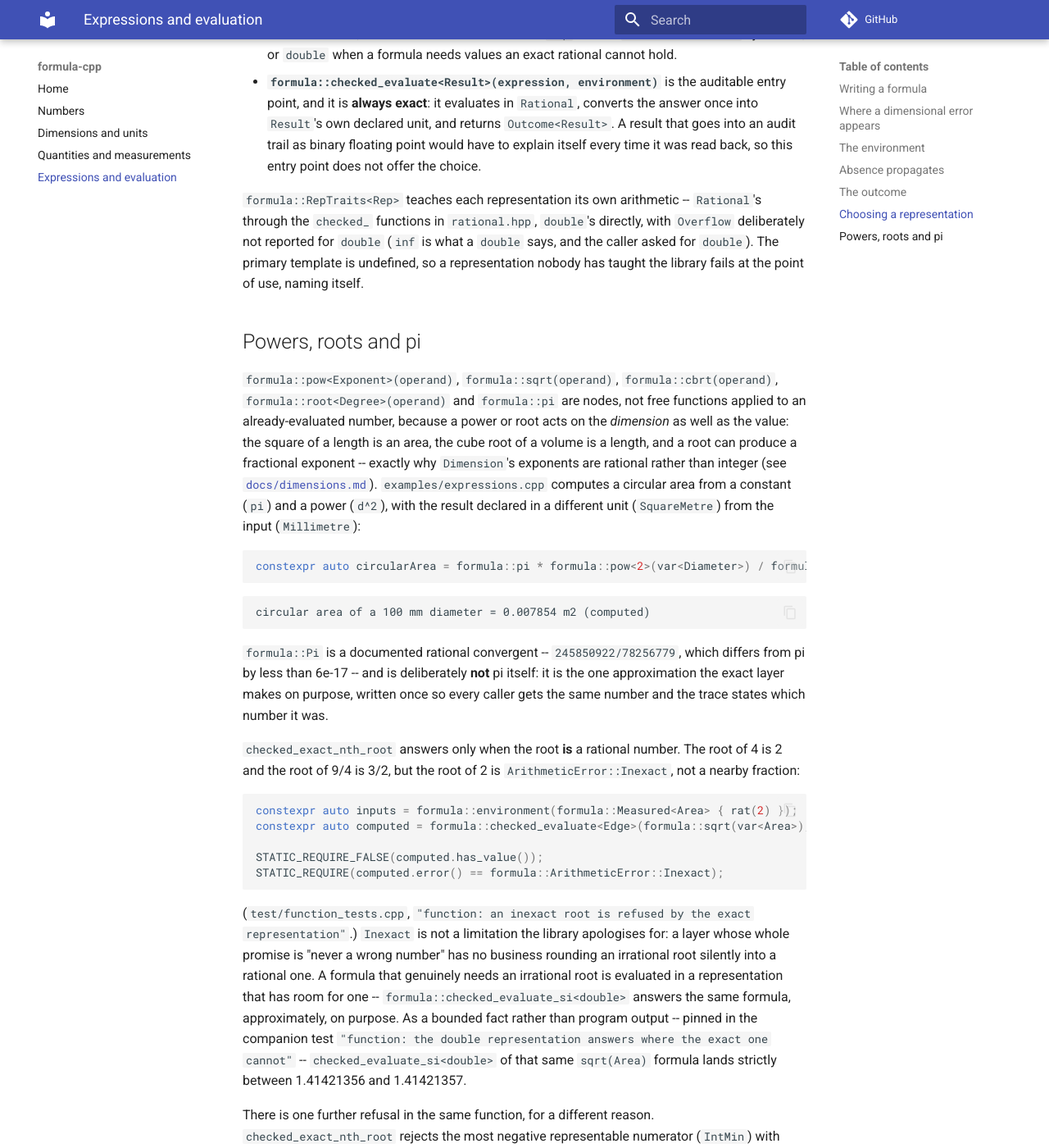
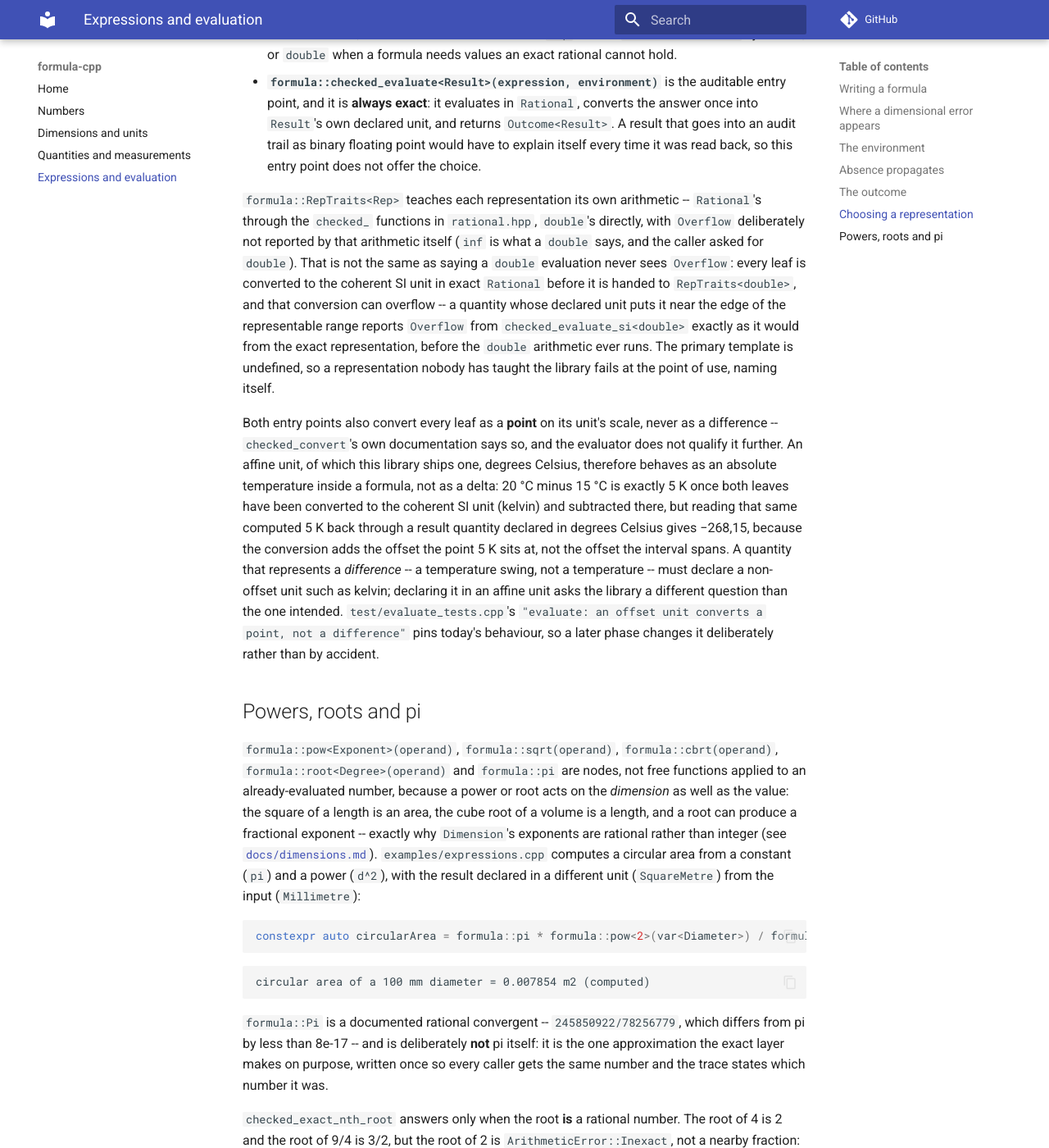
Before and after one commit to LASTRADA-Software/formula-cpp, an MkDocs documentation site: the page built from docs/expressions.md, in a window 1280 px wide and 1400 px high, scrolled down 4834 px. Shown: the whole window at 82% size. Built offline with MkDocs 1.6.1 and Material for MkDocs 9.7.7, drawn with Linux system fonts in a browser that asks for light colours; comment, search, counter and statistics services are not loaded.

Commit message:
docs: correct two false claims and add the affine-unit caveat
Pi's documented error bound is corrected from 6e-17 to 8e-17,
matching the fix in the previous commit.

"Overflow deliberately not reported for double" was only true of
RepTraits<double>'s own arithmetic; a leaf conversion runs in exact
Rational before reaching it, and that conversion can and does return
Overflow. Both docs/expressions.md and the header comment above
RepTraits<double> now say so precisely.

docs/expressions.md gains the point-versus-difference caveat that
unit.hpp already documents at the conversion layer but the expression
page never mentioned: every value is converted as a point on its
scale, so an affine unit such as degrees Celsius behaves as an
absolute temperature inside a formula, not as a delta.

Two unrelated corrections travel with these: a comment on
Environment::source_of() noting it is the accessor a future tracing
layer will consult and not one the evaluator calls today, and the
implementation plan's file-structure table now says seven negative
compile tests, matching what was specified and what is on disk.

Signed-off-by: Christian Parpart <c.parpart@lastrada.net>

````diff
--- a/docs/expressions.md
+++ b/docs/expressions.md
@@ -250,10 +250,32 @@ Two entry points evaluate a formula, and they answer different questions:
 
 `formula::RepTraits<Rep>` teaches each representation its own arithmetic --
 `Rational`'s through the `checked_` functions in `rational.hpp`, `double`'s
-directly, with `Overflow` deliberately not reported for `double` (`inf` is
-what a `double` says, and the caller asked for `double`). The primary
+directly, with `Overflow` deliberately not reported by that arithmetic itself
+(`inf` is what a `double` says, and the caller asked for `double`). That is
+not the same as saying a `double` evaluation never sees `Overflow`: every leaf
+is converted to the coherent SI unit in exact `Rational` before it is handed
+to `RepTraits<double>`, and that conversion can overflow -- a quantity whose
+declared unit puts it near the edge of the representable range reports
+`Overflow` from `checked_evaluate_si<double>` exactly as it would from the
+exact representation, before the `double` arithmetic ever runs. The primary
 template is undefined, so a representation nobody has taught the library
 fails at the point of use, naming itself.
+
+Both entry points also convert every leaf as a **point** on its unit's scale,
+never as a difference -- `checked_convert`'s own documentation says so, and
+the evaluator does not qualify it further. An affine unit, of which this
+library ships one, degrees Celsius, therefore behaves as an absolute
+temperature inside a formula, not as a delta: 20 °C minus 15 °C is exactly 5 K
+once both leaves have been converted to the coherent SI unit (kelvin) and
+subtracted there, but reading that same computed 5 K back through a result
+quantity declared in degrees Celsius gives −268,15, because the conversion
+adds the offset the point 5 K sits at, not the offset the interval spans. A
+quantity that represents a *difference* -- a temperature swing, not a
+temperature -- must declare a non-offset unit such as kelvin; declaring it in
+an affine unit asks the library a different question than the one intended.
+`test/evaluate_tests.cpp`'s `"evaluate: an offset unit converts a point, not a
+difference"` pins today's behaviour, so a later phase changes it deliberately
+rather than by accident.
 
 ## Powers, roots and pi
 
@@ -277,7 +299,7 @@ circular area of a 100 mm diameter = 0.007854 m2 (computed)
 ```
 
 `formula::Pi` is a documented rational convergent -- `245850922/78256779`,
-which differs from pi by less than 6e-17 -- and is deliberately **not** pi
+which differs from pi by less than 8e-17 -- and is deliberately **not** pi
 itself: it is the one approximation the exact layer makes on purpose, written
 once so every caller gets the same number and the trace states which number
 it was.
````
Also changed, not shown: docs/superpowers/plans/2026-09-24-expressions-and-evaluation.md (+1 -1 lines), 2 other files.
